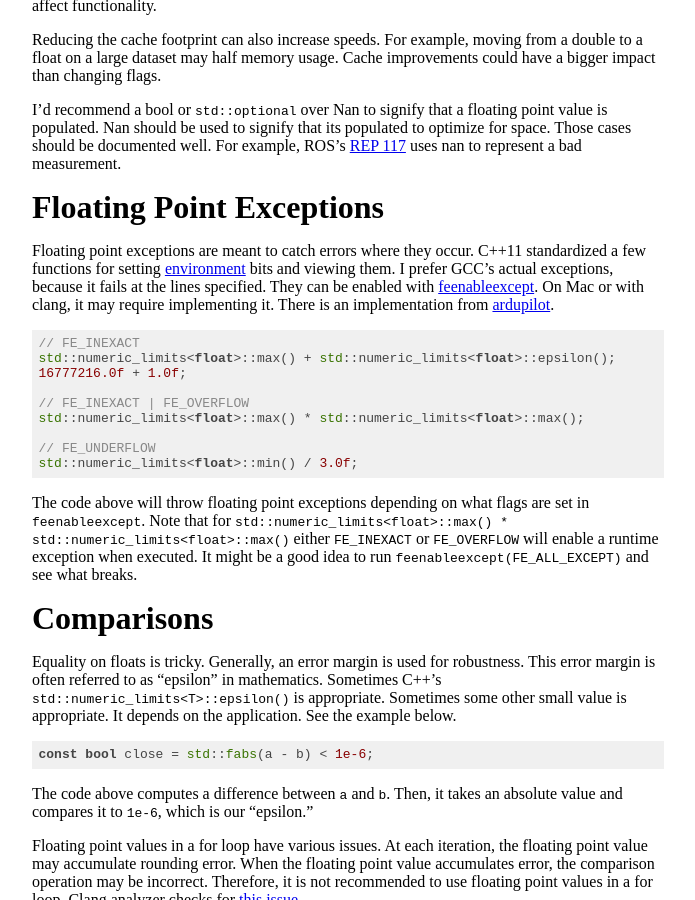
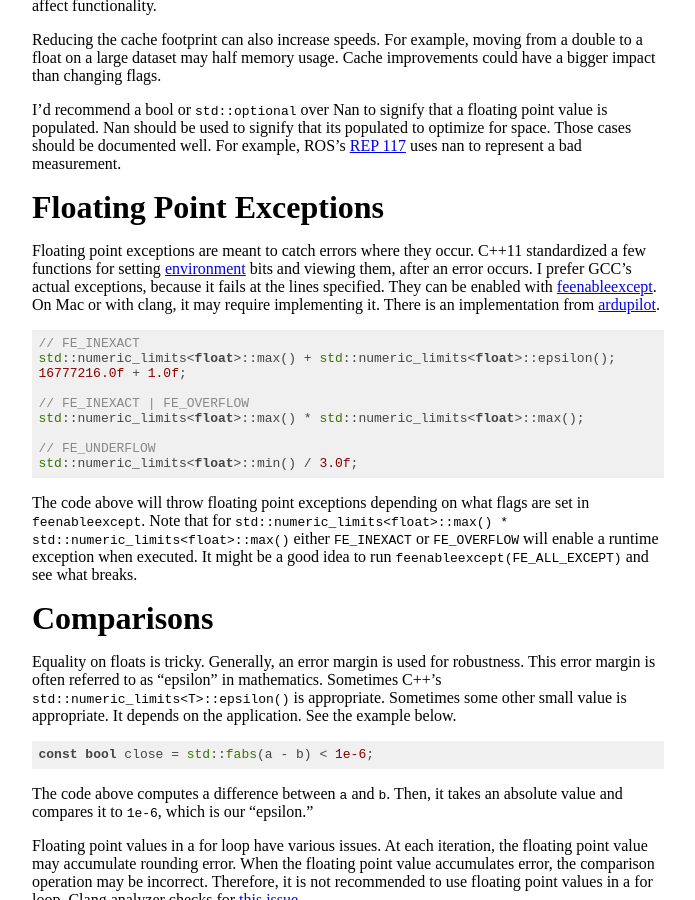
Before and after one commit to geoffviola/geoffviola.github.io, a Jekyll site: the page built from _posts/2019-04-11-floating-point-basics.md, in a window 1280 px wide and 900 px high, scrolled down 1636 px. Shown: the whole window, without its empty margins (292-987 px from the left). Built offline with Jekyll 4.4.1, drawn with Linux system fonts in a browser that asks for light colours; our own code applies the rules of GitHub Pages for plain Markdown files; comment, search, counter and statistics services are not loaded.

Commit message:
minor edit

````diff
--- a/_posts/2019-04-11-floating-point-basics.md
+++ b/_posts/2019-04-11-floating-point-basics.md
@@ -55,7 +55,7 @@ I'd recommend a bool or `std::optional` over Nan to signify that a floating poin
 
 # Floating Point Exceptions
 
-Floating point exceptions are meant to catch errors where they occur. C++11 standardized a few functions for setting [environment](https://en.cppreference.com/w/cpp/header/cfenv) bits and viewing them. I prefer GCC's actual exceptions, because it fails at the lines specified. They can be enabled with [feenableexcept](https://linux.die.net/man/3/feenableexcept). On Mac or with clang, it may require implementing it. There is an implementation from [ardupilot](https://github.com/ArduPilot/ardupilot/blob/master/libraries/AP_Common/missing/fenv.h#L10).
+Floating point exceptions are meant to catch errors where they occur. C++11 standardized a few functions for setting [environment](https://en.cppreference.com/w/cpp/header/cfenv) bits and viewing them, after an error occurs. I prefer GCC's actual exceptions, because it fails at the lines specified. They can be enabled with [feenableexcept](https://linux.die.net/man/3/feenableexcept). On Mac or with clang, it may require implementing it. There is an implementation from [ardupilot](https://github.com/ArduPilot/ardupilot/blob/master/libraries/AP_Common/missing/fenv.h#L10).
 
 ```
 // FE_INEXACT
````
